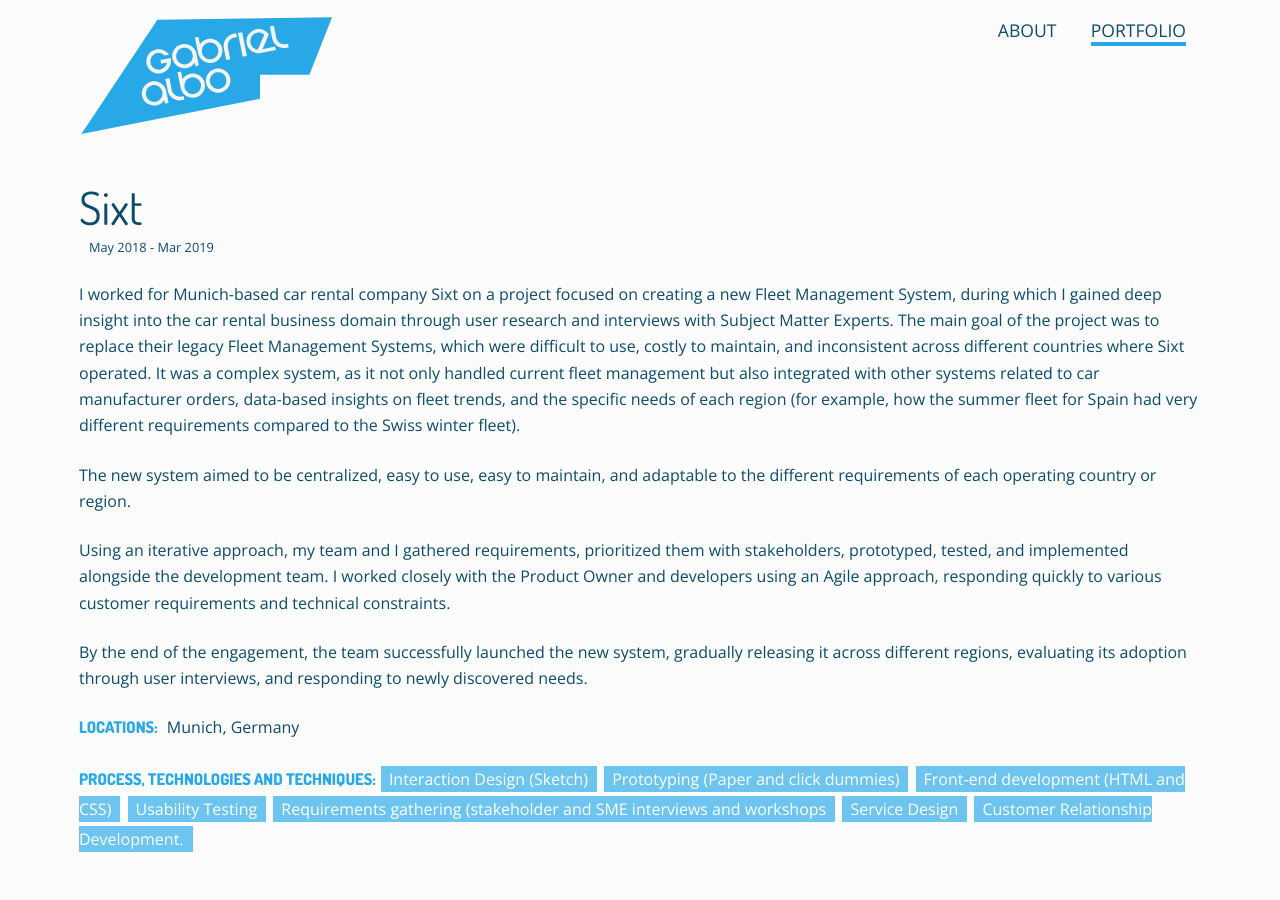
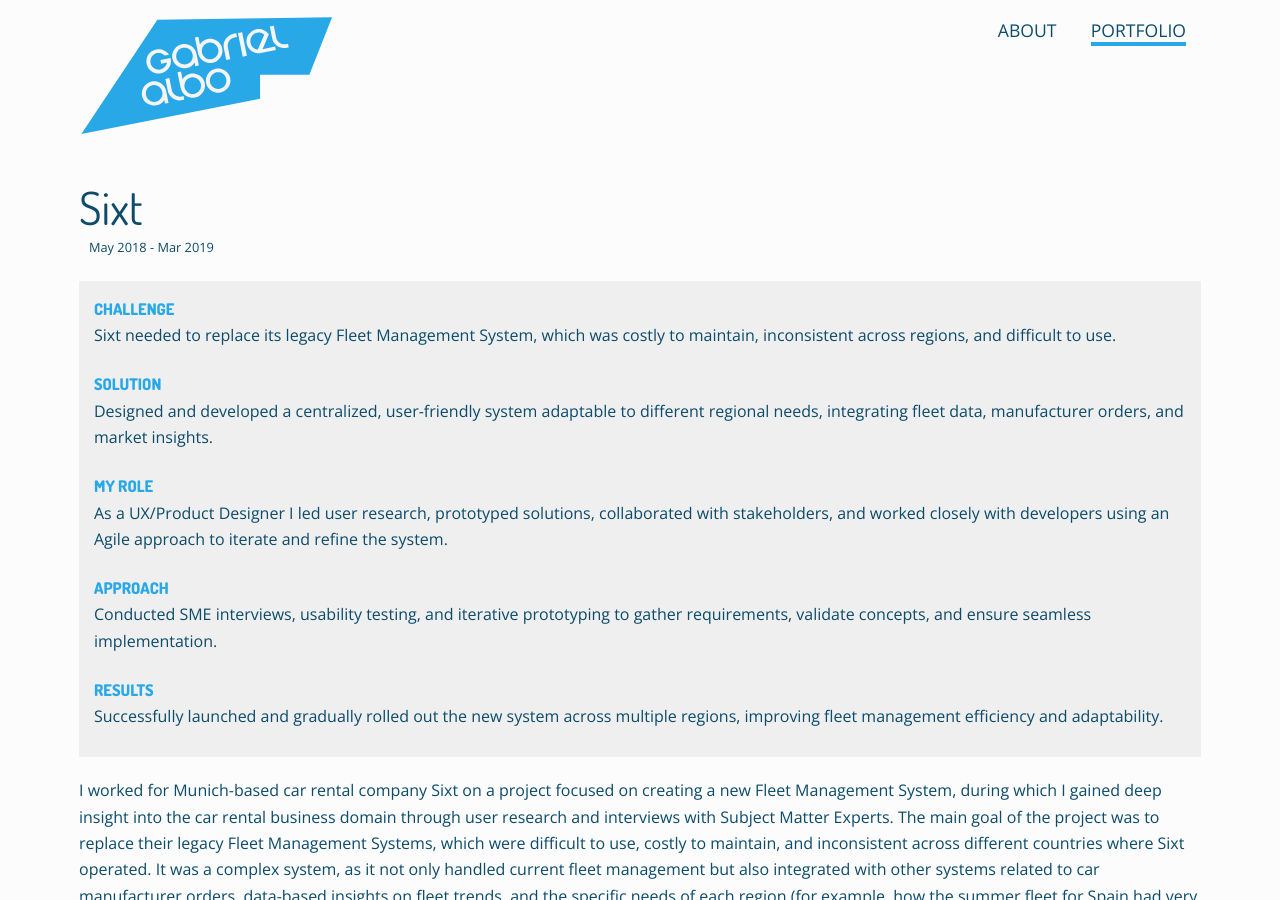
Before and after one commit to albogabriel/gabrielalbo.com, a Jekyll site: the page built from _posts/2018-05-01-sixt.markdown, in a window 1280 px wide and 900 px high. Built offline with Jekyll 4.4.1, drawn with Linux system fonts in a browser that asks for light colours.

Commit message:
Added project summary to Sixt

```diff
--- a/_posts/2018-05-01-sixt.markdown
+++ b/_posts/2018-05-01-sixt.markdown
@@ -11,6 +11,24 @@
 skills-used: [Interaction Design (Sketch), Prototyping (Paper and click dummies), Front-end development (HTML and CSS), Usability Testing, Requirements gathering (stakeholder and SME interviews and workshops, Service Design, Customer Relationship Development.]
 ---
 
+<div class="project-summary">
+    <div class="category-description">CHALLENGE</div>
+    <p>Sixt needed to replace its legacy Fleet Management System, which was costly to maintain, inconsistent across regions, and difficult to use.</p>
+
+    <div class="category-description">SOLUTION</div>
+    <p>Designed and developed a centralized, user-friendly system adaptable to different regional needs, integrating fleet data, manufacturer orders, and market insights.</p>
+
+    <div class="category-description">MY ROLE</div>
+    <p>As a UX/Product Designer I led user research, prototyped solutions, collaborated with stakeholders, and worked closely with developers using an Agile approach to iterate and refine the system.</p>
+
+    <div class="category-description">APPROACH</div>
+    <p>Conducted SME interviews, usability testing, and iterative prototyping to gather requirements, validate concepts, and ensure seamless implementation.</p>
+
+    <div class="category-description">RESULTS</div>
+    <p>Successfully launched and gradually rolled out the new system across multiple regions, improving fleet management efficiency and adaptability.</p>
+</div>
+
+
 I worked for Munich-based car rental company Sixt on a project focused on creating a new Fleet Management System, during which I gained deep insight into the car rental business domain through user research and interviews with Subject Matter Experts. The main goal of the project was to replace their legacy Fleet Management Systems, which were difficult to use, costly to maintain, and inconsistent across different countries where Sixt operated. It was a complex system, as it not only handled current fleet management but also integrated with other systems related to car manufacturer orders, data-based insights on fleet trends, and the specific needs of each region (for example, how the summer fleet for Spain had very different requirements compared to the Swiss winter fleet).
 
 The new system aimed to be centralized, easy to use, easy to maintain, and adaptable to the different requirements of each operating country or region.
```
